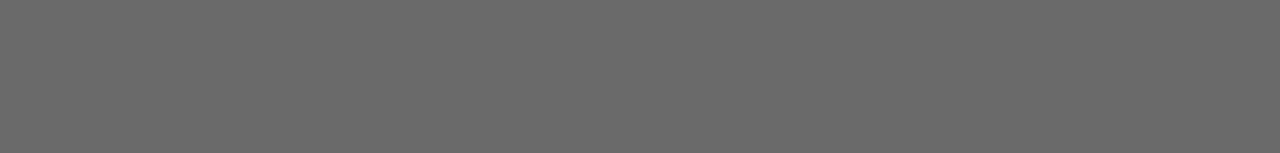
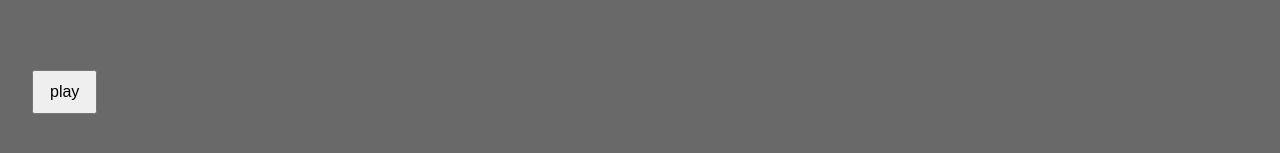
Before and after one commit to chhotuMarandi/my-app, a React (Create React App) app: page / in a window 1280 px wide. Shown: the part 451-604 px from the top of the page. Built offline with nearby package versions, Linux system fonts and the light colour scheme.

Commit message:
add play btn component in app js

```diff
--- a/src/App.js
+++ b/src/App.js
@@ -1,4 +1,5 @@
 import './App.css'
+import PlayButton from './components/PlayButton';
 import Video from './components/Video'
 import videos from './data/data'
 
@@ -23,6 +24,10 @@ function App() {
       })
      }
 
+     <div>
+      <PlayButton />
+     </div>
+
    </div>
  );
 }
```
